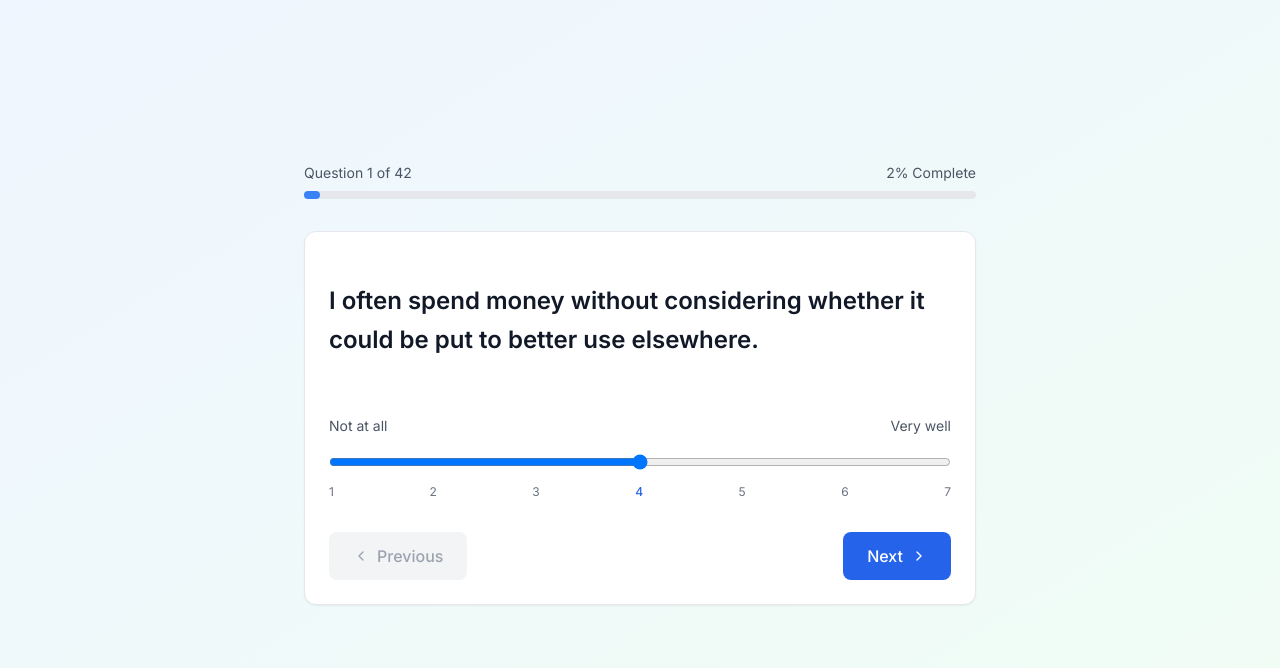
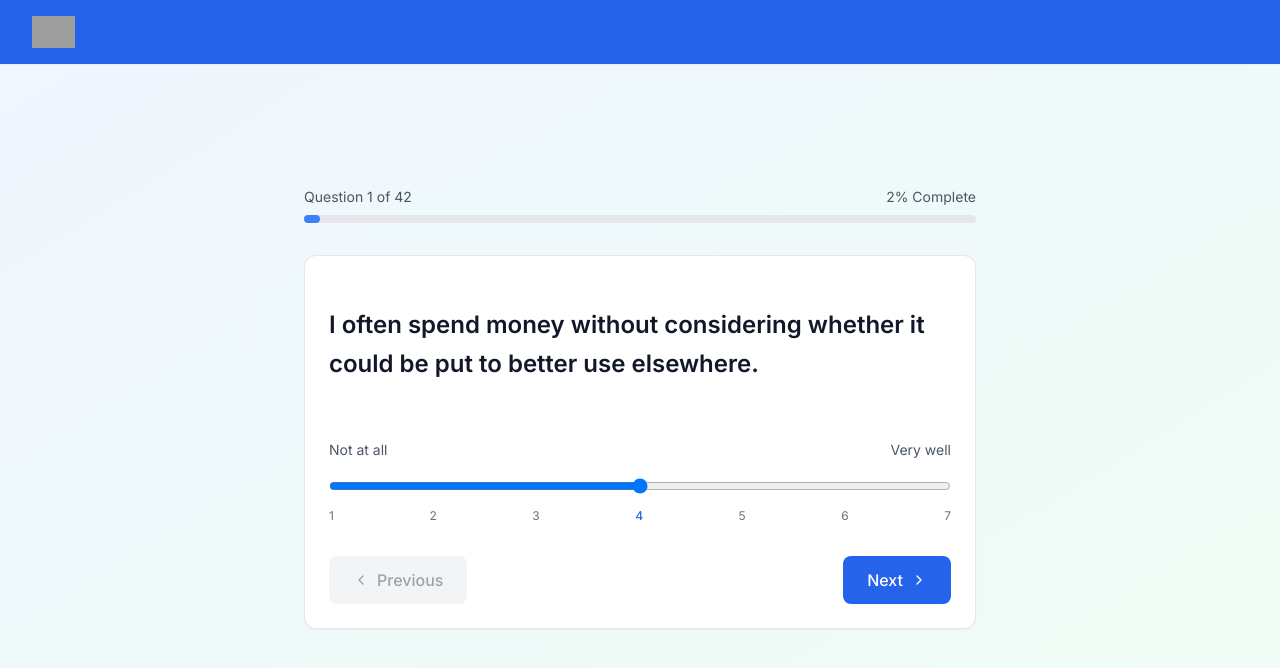
Before and after one commit to acaztec/your-money-personality, a React (Vite) app: page /assessment in a window 1280 px wide. Shown: the top 668 px of the page. Built offline with nearby package versions, Linux system fonts and the light colour scheme; grey boxes are pictures that could not be loaded; the HTML template or start-up script is replaced by a standard one.

Commit message:
Add blue header with logo to all pages

```diff
--- a/src/components/AssessmentCard.tsx
+++ b/src/components/AssessmentCard.tsx
@@ -40,7 +40,6 @@ export default function AssessmentCard({
   const checkpointMessage = getCheckpointMessage(questionNumber, totalQuestions);
 
   return (
-    <div className="min-h-screen bg-gradient-to-br from-primary-50 to-accent-50 flex items-center justify-center p-4">
     <div className="w-full max-w-2xl">
       {/* Checkpoint Message */}
       {checkpointMessage && (
@@ -127,6 +126,5 @@ export default function AssessmentCard({
         </div>
       </div>
     </div>
-    </div>
   );
 }
--- a/src/components/Layout.tsx
+++ b/src/components/Layout.tsx
@@ -21,6 +21,11 @@ export default function Layout({ children }: LayoutProps) {
         <div className="max-w-7xl mx-auto px-4 sm:px-6 lg:px-8">
           <div className="flex justify-between items-center h-16">
             <div className="flex items-center space-x-8">
+              <img
+                src="https://media-cdn.igrad.com/IMAGE/Logos/White/iGradEnrich.png"
+                alt="iGrad Enrich"
+                className="h-8 w-auto"
+              />
               <div className="hidden md:flex space-x-6">
                 {navItems.map((item) => (
                   <Link
--- a/src/pages/Assessment.tsx
+++ b/src/pages/Assessment.tsx
@@ -43,16 +43,42 @@ export default function Assessment() {
 
   if (isCompleting) {
     return (
-      <div className="min-h-screen bg-gradient-to-br from-primary-50 to-accent-50 flex items-center justify-center p-4">
+      <div className="min-h-screen bg-gradient-to-br from-primary-50 to-accent-50">
+        {/* Header */}
+        <div className="bg-primary-600 shadow-sm">
+          <div className="max-w-7xl mx-auto px-4 sm:px-6 lg:px-8 py-4">
+            <img
+              src="https://media-cdn.igrad.com/IMAGE/Logos/White/iGradEnrich.png"
+              alt="iGrad Enrich"
+              className="h-8 w-auto"
+            />
+          </div>
+        </div>
+
+        <div className="flex items-center justify-center p-4" style={{ minHeight: 'calc(100vh - 80px)' }}>
           <div className="text-center">
             <div className="animate-spin rounded-full h-12 w-12 border-b-2 border-primary-500 mx-auto mb-4"></div>
             <h2 className="text-xl font-semibold text-gray-900 mb-2">Analyzing Your Results</h2>
             <p className="text-gray-600">Creating your personalized financial wellness plan...</p>
           </div>
         </div>
+      </div>
     );
   }
   return (
+    <div className="min-h-screen bg-gradient-to-br from-primary-50 to-accent-50">
+      {/* Header */}
+      <div className="bg-primary-600 shadow-sm">
+        <div className="max-w-7xl mx-auto px-4 sm:px-6 lg:px-8 py-4">
+          <img
+            src="https://media-cdn.igrad.com/IMAGE/Logos/White/iGradEnrich.png"
+            alt="iGrad Enrich"
+            className="h-8 w-auto"
+          />
+        </div>
+      </div>
+
+      <div className="flex items-center justify-center p-4" style={{ minHeight: 'calc(100vh - 80px)' }}>
         <AssessmentCard
           question={questionsData[currentQuestion]}
           questionNumber={currentQuestion + 1}
@@ -64,5 +90,7 @@ export default function Assessment() {
           canGoNext={true}
           canGoPrevious={currentQuestion > 0}
         />
+      </div>
+    </div>
   );
 }
--- a/src/pages/Welcome.tsx
+++ b/src/pages/Welcome.tsx
@@ -5,8 +5,14 @@ export default function Welcome() {
   return (
     <div className="min-h-screen bg-gradient-to-br from-blue-50 to-green-50">
       {/* Header */}
-      <div className="bg-white shadow-sm">
-        <div className="max-w-7xl mx-auto px-4 sm:px-6 lg:px-8 py-4"></div>
+      <div className="bg-primary-600 shadow-sm">
+        <div className="max-w-7xl mx-auto px-4 sm:px-6 lg:px-8 py-4">
+          <img
+            src="https://media-cdn.igrad.com/IMAGE/Logos/White/iGradEnrich.png"
+            alt="iGrad Enrich"
+            className="h-8 w-auto"
+          />
+        </div>
       </div>
 
       {/* Hero Section */}
```
Lines whose indentation alone changed are shown as unchanged.
